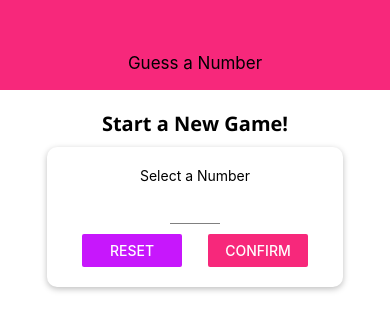
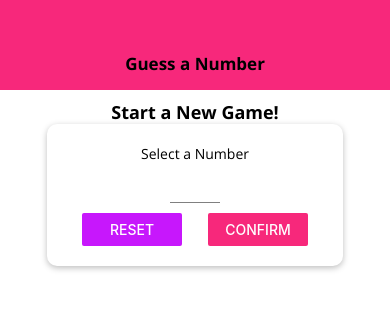
Before and after one commit to Drinnn/nox-number-guesser, a React Native app: screen / in a window 390 px wide. Shown: the top 330 px of the page. Built offline with nearby package versions, Linux system fonts and the light colour scheme.

Commit message:
feat: split default text and titles into components

```diff
--- /dev/null
+++ b/components/DefaultText.js
@@ -0,0 +1,16 @@
+import React from "react";
+import { StyleSheet, Text } from "react-native";
+
+const DefaultText = (props) => {
+  return (
+    <Text style={{ ...styles.default, ...props.style }}>{props.children}</Text>
+  );
+};
+
+const styles = StyleSheet.create({
+  default: {
+    fontFamily: "open-sans",
+  },
+});
+
+export default DefaultText;
--- a/components/Header.js
+++ b/components/Header.js
@@ -22,6 +22,7 @@
   headerTitle: {
     color: "black",
     fontSize: 17,
+    fontFamily: "open-sans-bold",
   },
 });
 
--- /dev/null
+++ b/components/TitleText.js
@@ -0,0 +1,17 @@
+import React from "react";
+import { StyleSheet, Text } from "react-native";
+
+const TitleText = (props) => {
+  return (
+    <Text style={{ ...styles.title, ...props.style }}>{props.children}</Text>
+  );
+};
+
+const styles = StyleSheet.create({
+  title: {
+    fontFamily: "open-sans-bold",
+    fontSize: 18,
+  },
+});
+
+export default TitleText;
--- a/screens/GameOver.js
+++ b/screens/GameOver.js
@@ -1,12 +1,13 @@
 import React from "react";
-import { Button, StyleSheet, Text, View } from "react-native";
+import { Button, StyleSheet, View } from "react-native";
+import DefaultText from "../components/DefaultText";
 
 const GameOver = (props) => {
   return (
     <View style={styles.screen}>
-      <Text>The Game is Over!</Text>
-      <Text>Number of rounds: {props.roundsNumber}</Text>
-      <Text>Number was: {props.userNumber}</Text>
+      <DefaultText>The Game is Over!</DefaultText>
+      <DefaultText>Number of rounds: {props.roundsNumber}</DefaultText>
+      <DefaultText>Number was: {props.userNumber}</DefaultText>
       <Button title="NEW GAME" onPress={props.onRestart} />
     </View>
   );
--- a/screens/GameScreen.js
+++ b/screens/GameScreen.js
@@ -1,7 +1,8 @@
 import React, { useState, useRef, useEffect } from "react";
-import { Alert, Button, StyleSheet, Text, View } from "react-native";
+import { Alert, Button, StyleSheet, View } from "react-native";
 import Card from "../components/Card";
 import NumberContainer from "../components/NumberContainer";
+import TitleText from "../components/TitleText";
 
 const generateRandomBewteen = (min, max, exclude) => {
   min = Math.ceil(min);
@@ -60,7 +61,7 @@
 
   return (
     <View style={styles.screen}>
-      <Text>Computer's guess</Text>
+      <TitleText style={defaultStyles.title}>Computer's guess</TitleText>
       <NumberContainer>{currentGuess}</NumberContainer>
       <Card style={styles.buttonsContainer}>
         <Button title="LOWER" onPress={nextGuessHandler.bind(this, "lower")} />
--- a/screens/StartGame.js
+++ b/screens/StartGame.js
@@ -4,13 +4,14 @@
   Button,
   Keyboard,
   StyleSheet,
-  Text,
   TouchableWithoutFeedback,
   View,
 } from "react-native";
 import Card from "../components/Card";
+import DefaultText from "../components/DefaultText";
 import Input from "../components/Input";
 import NumberContainer from "../components/NumberContainer";
+import TitleText from "../components/TitleText";
 import Colors from "../constants/colors";
 
 const StartGame = (props) => {
@@ -50,7 +51,7 @@
   if (confirmed) {
     confirmedOutput = (
       <Card style={styles.summaryContainer}>
-        <Text>You selected</Text>
+        <DefaultText>You selected</DefaultText>
         <NumberContainer>{selectedNumber}</NumberContainer>
         <Button
           title="START GAME"
@@ -67,9 +68,9 @@
       }}
     >
       <View style={styles.screen}>
-        <Text style={styles.title}>Start a New Game!</Text>
+        <TitleText style={styles.title}>Start a New Game!</TitleText>
         <Card style={styles.inputContainer}>
-          <Text>Select a Number</Text>
+          <DefaultText>Select a Number</DefaultText>
           <Input
             style={styles.input}
             blurOnSubmit
@@ -109,11 +110,6 @@
     padding: 10,
     alignItems: "center",
   },
-  title: {
-    fontSize: 20,
-    marginVertical: 10,
-    fontFamily: "open-sans-bold",
-  },
   inputContainer: {
     width: 300,
     maxWidth: "80%",
```
